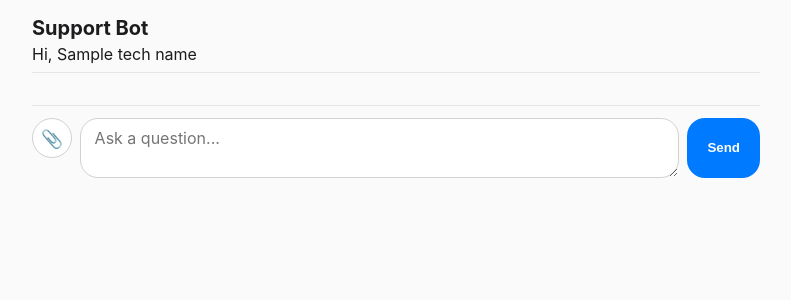
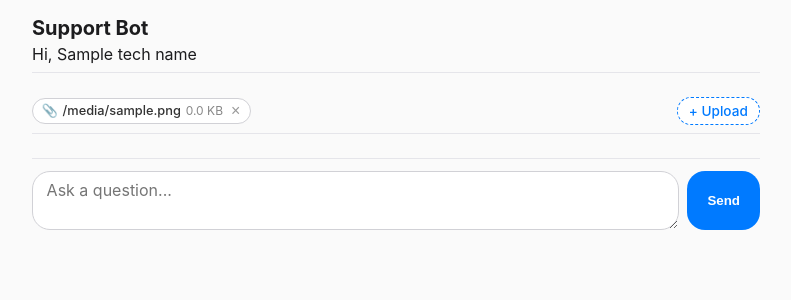
Before and after one commit to tmhoule/support-bot, a FastAPI app: template templates/chat.html in a window 1280 px wide. Shown: the top 300 px of the page, without its empty margins (244-1035 px from the left). Run offline with FastAPI, Linux system fonts and the light colour scheme; the template is opened without the code that fills it: most values are stand-ins (such as "Sample title", 1, 10 or a date in 2020); parts of the project's set-up code (start-up, migrations or seed data) failed here and were passed over.

Commit message:
feat(uploads): top-of-page upload bar, delete, authentic ack, injection defenses

```diff
--- a/static/styles.css
+++ b/static/styles.css
@@ -116,23 +116,65 @@ header h1 { margin: 0 0 0.25rem; font-size: 1.25rem; }
 }
 #chat-form button:hover { background: #0062cc; }
 
-/* --- Upload button (paperclip) --- */
-.upload-btn {
+/* --- Uploads bar (top of chat) --- */
+#uploads-bar {
+  display: flex;
+  flex-wrap: wrap;
+  gap: 0.4rem;
+  align-items: center;
+  padding: 0.5rem 0;
+  border-bottom: 1px solid #e5e5ea;
+  margin-bottom: 0.5rem;
+  position: sticky;
+  top: 0;
+  background: #fafafa;
+  z-index: 5;
+}
+#uploads-list {
+  display: flex;
+  flex-wrap: wrap;
+  gap: 0.4rem;
+  flex: 1;
+}
+.upload-chip {
   display: inline-flex;
   align-items: center;
-  justify-content: center;
-  width: 2.5rem;
-  height: 2.5rem;
-  border-radius: 50%;
+  gap: 0.3rem;
+  padding: 0.25rem 0.4rem 0.25rem 0.55rem;
   background: white;
   border: 1px solid #d1d1d6;
+  border-radius: 14px;
+  font-size: 0.8rem;
+  color: #333;
+}
+.upload-chip .chip-name { font-weight: 500; }
+.upload-chip .chip-size { color: #888; font-size: 0.75rem; }
+.upload-chip .chip-x {
+  border: none;
+  background: transparent;
+  color: #999;
   cursor: pointer;
-  font-size: 1.1rem;
+  font-size: 1rem;
+  line-height: 1;
+  padding: 0 0.2rem;
+}
+.upload-chip .chip-x:hover { color: #d33; }
+.upload-add {
+  display: inline-flex;
+  align-items: center;
+  padding: 0.3rem 0.7rem;
+  background: white;
+  border: 1px dashed #007aff;
+  border-radius: 14px;
+  cursor: pointer;
+  font-size: 0.85rem;
+  color: #007aff;
+  font-weight: 500;
   user-select: none;
   flex-shrink: 0;
 }
-.upload-btn:hover { background: #f0f0f0; }
-.upload-btn input[type="file"] { display: none; }
+.upload-add:hover { background: #eaf3ff; }
+.upload-add input[type="file"] { display: none; }
 
 /* --- System / upload notice bubble (centered, neutral) --- */
 .msg-system {
--- a/templates/chat.html
+++ b/templates/chat.html
@@ -1,11 +1,23 @@
 {% extends "base.html" %}
 {% block header %}<span>Hi, {{ tech_name }}</span>{% endblock %}
 {% block content %}
-<div id="transcript">
-  {% for m in messages %}{% include "_message.html" %}{% endfor %}
-</div>
-<div id="compose-bar">
-  <label class="upload-btn" title="Upload a log file">&#128206;
+<div id="uploads-bar">
+  <div id="uploads-list">
+    {% for u in uploads %}
+      <span class="upload-chip" data-filename="{{ u.filename }}">
+        <span class="chip-icon">&#128206;</span>
+        <span class="chip-name">{{ u.filename }}</span>
+        <span class="chip-size">{{ "%.1f"|format(u.size / 1024) }} KB</span>
+        <button class="chip-x" title="Remove"
+                hx-delete="/chat/{{ conversation_id }}/upload/{{ u.filename }}"
+                hx-target="closest .upload-chip"
+                hx-swap="outerHTML"
+                hx-confirm="Remove {{ u.filename }} from this conversation?">&times;</button>
+      </span>
+    {% endfor %}
+  </div>
+  <label class="upload-add" title="Attach a log or config file">
+    + Upload
     <input type="file" name="file"
            hx-post="/chat/{{ conversation_id }}/upload"
            hx-target="#transcript"
@@ -13,6 +25,11 @@
            hx-encoding="multipart/form-data"
            hx-on::after-request="this.value=''">
   </label>
+</div>
+<div id="transcript">
+  {% for m in messages %}{% include "_message.html" %}{% endfor %}
+</div>
+<div id="compose-bar">
   <form id="chat-form"
         hx-post="/chat/{{ conversation_id }}/message"
         hx-target="#transcript"
```
Also changed, not shown: app/orchestrator.py (+122 -12 lines), app/routes/chat.py (+113 -19 lines), tests/integration/test_orchestrator.py (+61 -0 lines).
